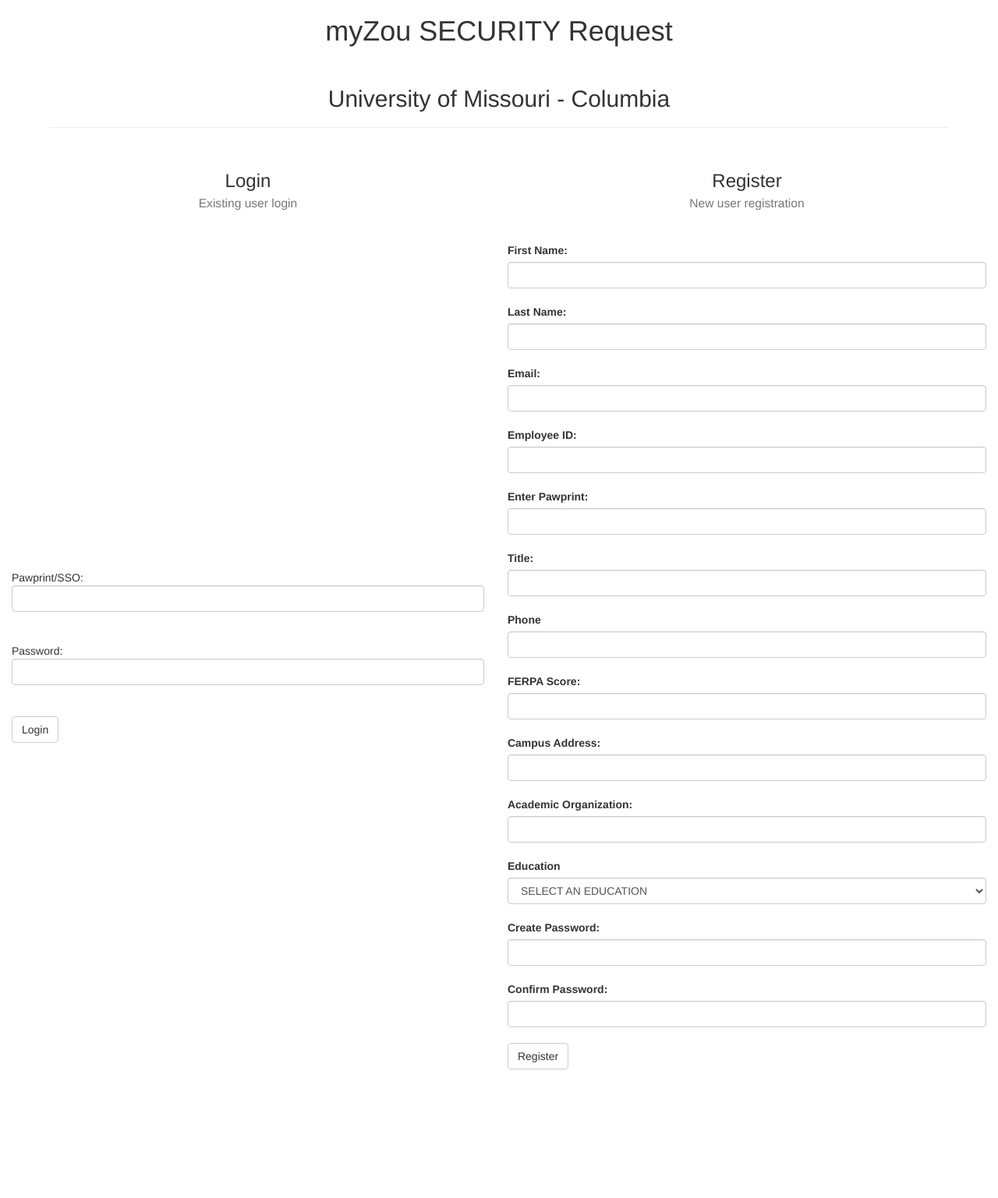
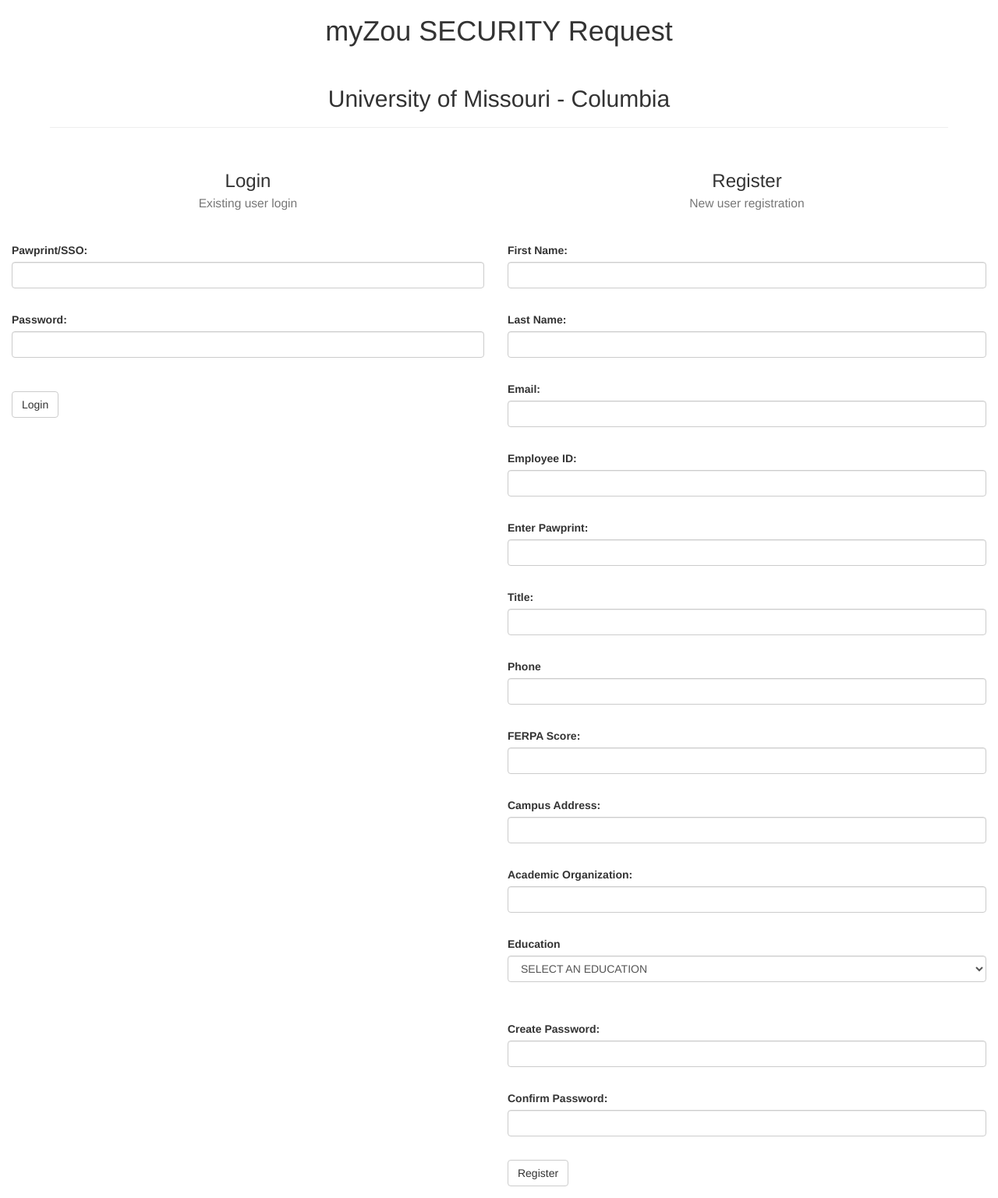
Before and after one commit to ryan-neff/SWE-FS15-GroupE-FinalProject, a CodeIgniter app: page /ci/index.php/user/index in a window 1280 px wide. Shown: the whole page at 78% size. Before the commit the page ends 1372 px from the top, so only its background shows below. Run offline with CodeIgniter, Linux system fonts and the light colour scheme.

Commit message:
Reformatted Login Page to Keep Login Fields at Top of Page
Reformatted Login Page to Keep Login Fields at Top of Page

```diff
--- a/application/views/loginPage.php
+++ b/application/views/loginPage.php
@@ -67,57 +67,116 @@
                         <?php echo form_open('index.php/user/check_login');?>
                             <!-- add error messages -->
                             <?php echo form_error('loginUsername'); ?>
-                            Pawprint/SSO: <input id="login_username" class="form-control" type='text' name='loginUsername'/> <br /><br />
-
-                            <!-- add error messages -->
-                            <?php echo form_error('loginPassword'); ?>
-                            Password: <input id="login_password" class="form-control" type='password' name='loginPassword'/><br /><br />
-
-                            <input id="submit_login" class="btn btn-default" type='submit' name='submit_login' value='Login' /><br /><br />
-                        </form>
+                        <label for="loginUsername">Pawprint/SSO:  </label>
+                        <input id="login_username" class="form-control" type='text' name='loginUsername'/>
                     </td>
                     <td>
                         <?php echo form_open('index.php/user/new_user_registration'); ?>
 
-                            <label for="firstName">First Name: </label>
-                             <?php echo form_error('firstName'); ?>
-                            <input id="firstName" class="form-control" type="text" name="firstName"></input><br />
+                        <label for="firstName">First Name: </label>
+                        <?php echo form_error('firstName'); ?>
+                        <input id="firstName" class="form-control" type="text" name="firstName"></input>
 
-                            <label for="lastName">Last Name: </label>
-                             <?php echo form_error('lastName'); ?>
-                            <input id="lastName" class="form-control" type="text" name="lastName"></input><br />
+                    </td>
+                </tr>
+                <tr>
+                    <td>
+                        <!-- add error messages -->
+                        <?php echo form_error('loginPassword'); ?>
+                        <label for="loginPassword">Password:  </label>
+                        <input id="login_password" class="form-control" type='password' name='loginPassword'/>
 
+                    </td>
+                    <td>
+                        <label for="lastName">Last Name: </label>
+                        <?php echo form_error('lastName'); ?>
+                        <input id="lastName" class="form-control" type="text" name="lastName"></input>
+                    </td>
+                        </form>
+                <tr>
+                    <td>
+                        <input id="submit_login" class="btn btn-default" type='submit' name='submit_login' value='Login' />
+                    </td>
+                    <td>
                              <label for="email">Email: </label>
                              <?php echo form_error('email'); ?>
-                             <input id="email" class="form-control" type="text" name="email"></input><br />
+                             <input id="email" class="form-control" type="text" name="email"></input>
+                    </td>
+                </tr>
+                <tr>
+                    <td>
 
+                    </td>
+                    <td>
                             <label for="empID">Employee ID: </label>
-                            <input id="empID" class="form-control" type="text" name="empID"></input><br />
+                            <input id="empID" class="form-control" type="text" name="empID"></input>
+                    </td>
+                </tr>
+                <tr>
+                    <td>
 
+                    </td>
+                    <td>
                             <label for="pawprint">Enter Pawprint: </label>
                             <?php echo form_error('pawprint'); ?>
-                            <input id="pawprint" class="form-control" type="text" name="pawprint"></input><br />
+                            <input id="pawprint" class="form-control" type="text" name="pawprint"></input>
+                    </td>
+                </tr>
+                <tr>
+                    <td>
 
+                    </td>
+                    <td>
                             <label for="title">Title: </label>
                             <?php echo form_error('title'); ?>
-                            <input id="title" class="form-control" type="text" name="title"></input><br />
+                            <input id="title" class="form-control" type="text" name="title"></input>
+                    </td>
+                </tr>
+                <tr>
+                    <td>
 
+                    </td>
+                    <td>
                             <label for="phone">Phone </label>
                             <?php echo form_error('phone'); ?>
-                            <input id="phone" class="form-control" type="text" name="phone"></input><br />
+                            <input id="phone" class="form-control" type="text" name="phone"></input>
+                    </td>
+                </tr>
+                <tr>
+                    <td>
 
+                    </td>
+                    <td>
                             <label for="ferpa">FERPA Score: </label>
                             <?php echo form_error('ferpa'); ?>
-                            <input id="ferpa" class="form-control" type="text" name="ferpa"></input><br />
+                            <input id="ferpa" class="form-control" type="text" name="ferpa"></input>
+                    </td>
+                </tr>
+                <tr>
+                    <td>
 
+                    </td>
+                    <td>
                             <label for="campusAddress">Campus Address: </label>
                             <?php echo form_error('campusAddress'); ?>
-                            <input id="campusAddress" class="form-control" type="text" name="campusAddress"></input><br />
+                            <input id="campusAddress" class="form-control" type="text" name="campusAddress"></input>
+                    </td>
+                </tr>
+                <tr>
+                    <td>
 
+                    </td>
+                    <td>
                             <label for="academicOrg">Academic Organization: </label>
                             <?php echo form_error('academicOrg'); ?>
-                            <input id="academicOrg" class="form-control" type="text" name="academicOrg"></input><br />
+                            <input id="academicOrg" class="form-control" type="text" name="academicOrg"></input>
+                    </td>
+                </tr>
+                <tr>
+                    <td>
 
+                    </td>
+                    <td>
                             <label for="education">Education</label>
                             <?php echo form_error('education'); ?>
                             <select id="education" class="form-control" name="education">
@@ -128,16 +187,36 @@
                             	<option value="vetMed">Vet Medical</option>
                             	<option value="law">Law</option>
                             </select><br/>
+                </td>
+                </tr>
+                <tr>
+                    <td>
 
+                    </td>
+                    <td>
                             <label for="createPassword">Create Password: </label>
                              <?php echo form_error('createPassword'); ?>
-                            <input id="createPassword" class="form-control" type="text" name="createPassword"></input><br />
+                            <input id="createPassword" class="form-control" type="text" name="createPassword"></input>
+                </td>
+                </tr>
+                <tr>
+                    <td>
 
+                    </td>
+                    <td>
                             <label for="confirmPassword">Confirm Password: </label>
                              <?php echo form_error('confirmPassword'); ?>
-                            <input id="confirmPassword" class="form-control" type="text" name="confirmPassword"></input><br />
+                            <input id="confirmPassword" class="form-control" type="text" name="confirmPassword"></input>
+                    </td>
+                </tr>
+                <tr>
+                    <td>
 
-                            <input id="submit_registration" class="btn btn-default" type='submit' name='submit_registration' value='Register' /><br /><br />
+                    </td>
+                    <td>
+                        <input id="submit_registration" class="btn btn-default" type='submit' name='submit_registration' value='Register' />
+                    </td>
+                </tr>
                         </form>
                     </td>
                 </tr>
```
